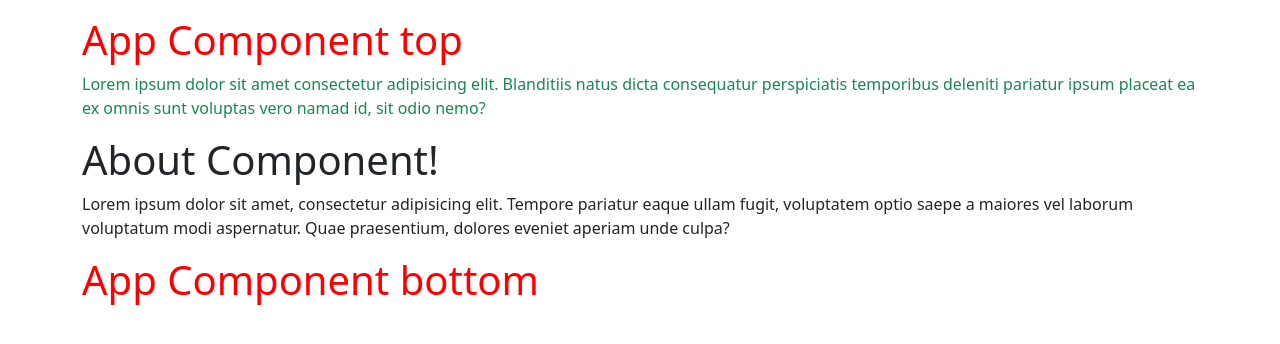
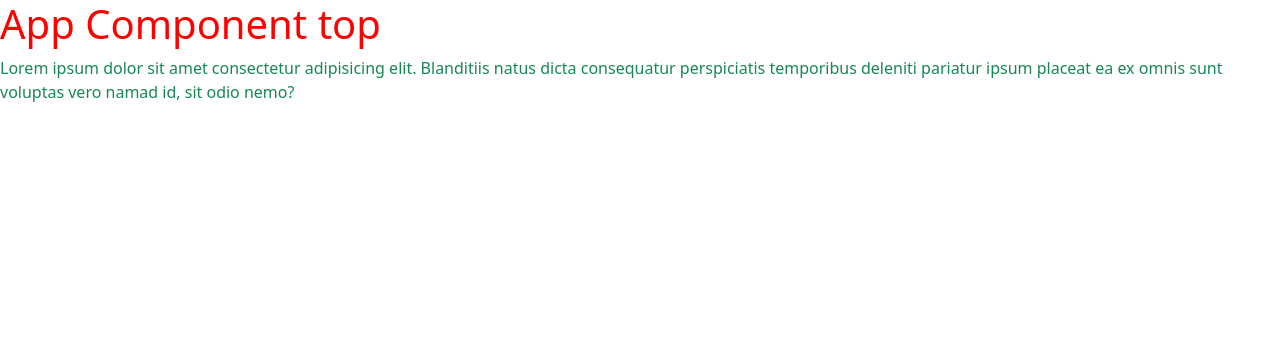
Before and after one commit to amit-negi-23/Learning-Angular, an Angular app: page / in a window 1280 px wide. Shown: the top 344 px of the page. Built offline with nearby package versions, Linux system fonts and the light colour scheme.

Commit message:
first commit

```diff
--- a/src/app/about/about.component.html
+++ /dev/null
@@ -1,8 +0,0 @@
-<section class="about-section">
-    <div class="">
-        <h1>About Component!</h1>
-        <p>Lorem ipsum dolor sit amet, consectetur adipisicing elit. Tempore pariatur eaque ullam fugit, voluptatem
-            optio saepe a maiores vel laborum voluptatum modi aspernatur. Quae praesentium, dolores eveniet aperiam unde
-            culpa?</p>
-    </div>
-</section>
--- a/src/app/app.component.html
+++ b/src/app/app.component.html
@@ -1,12 +1,6 @@
 <div>
-    <div class="container mt-3">
-        <section class="app-section">
-            <h1 class="heading1">App Component top</h1>
-            <p class="text-success">Lorem ipsum dolor sit amet consectetur adipisicing elit. Blanditiis natus dicta
-                consequatur perspiciatis temporibus deleniti pariatur ipsum placeat ea ex omnis sunt voluptas vero namad
-                id, sit odio nemo?</p>
-        </section>
-        <app-about></app-about>
-        <h1>App Component bottom</h1>
-    </div>
+    <h1 class="heading1">App Component top</h1>
+    <p class="text-success">Lorem ipsum dolor sit amet consectetur adipisicing elit. Blanditiis natus dicta
+        consequatur perspiciatis temporibus deleniti pariatur ipsum placeat ea ex omnis sunt voluptas vero namad
+        id, sit odio nemo?</p>
 </div>
--- a/src/app/app.component.ts
+++ b/src/app/app.component.ts
@@ -1,11 +1,11 @@
 import { Component } from '@angular/core';
 import { RouterOutlet } from '@angular/router';
-import { AboutComponent } from './about/about.component';
+
 
 @Component({
   selector: 'app-root',
   standalone: true,
-  imports: [RouterOutlet,AboutComponent],
+  imports: [RouterOutlet],
   templateUrl: './app.component.html',
   styleUrl: './app.component.css'
 })
```
Also changed, not shown: src/app/about/about.component.ts (deleted, +0 -12 lines), src/app/about/about.component.css (deleted), 1 other file (tests, documents, lock files or other folders).
